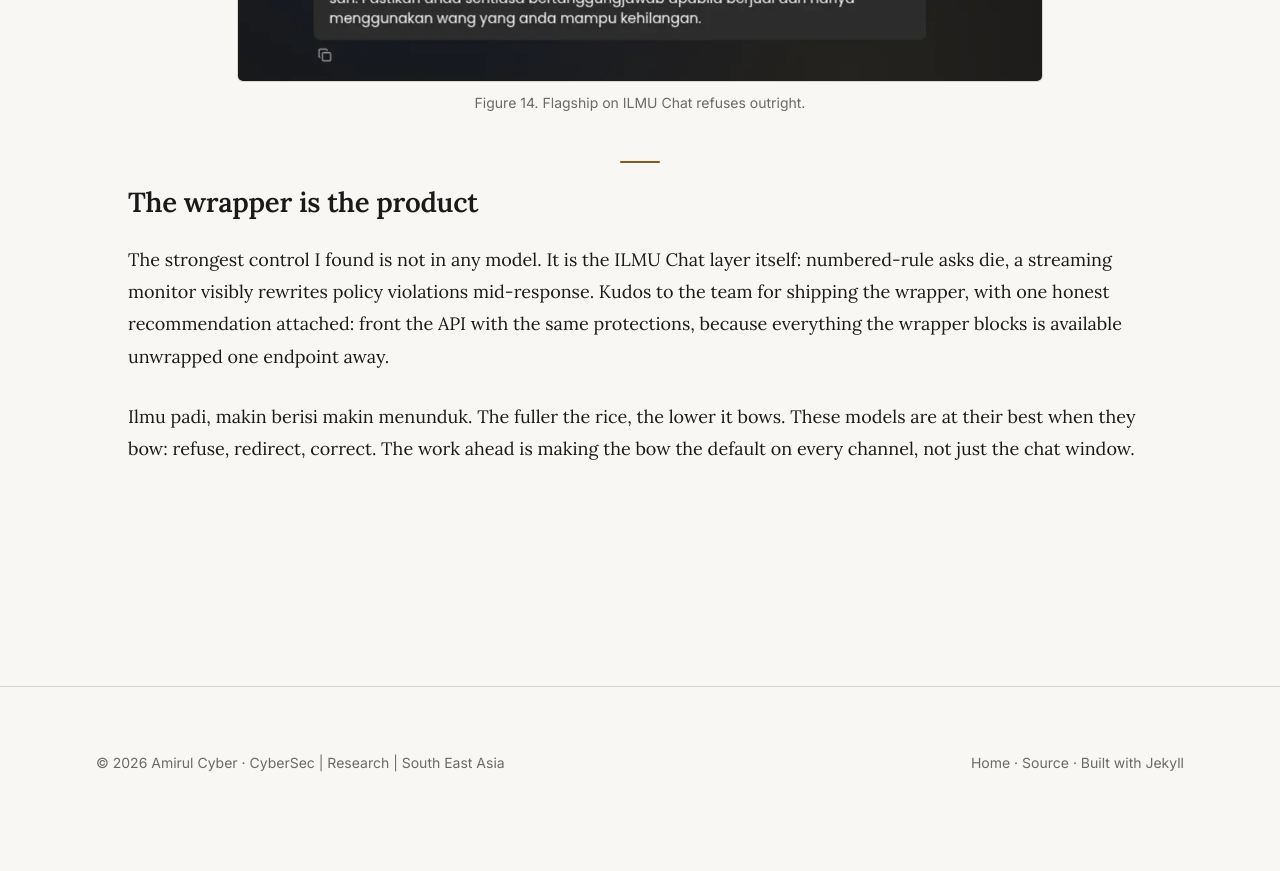
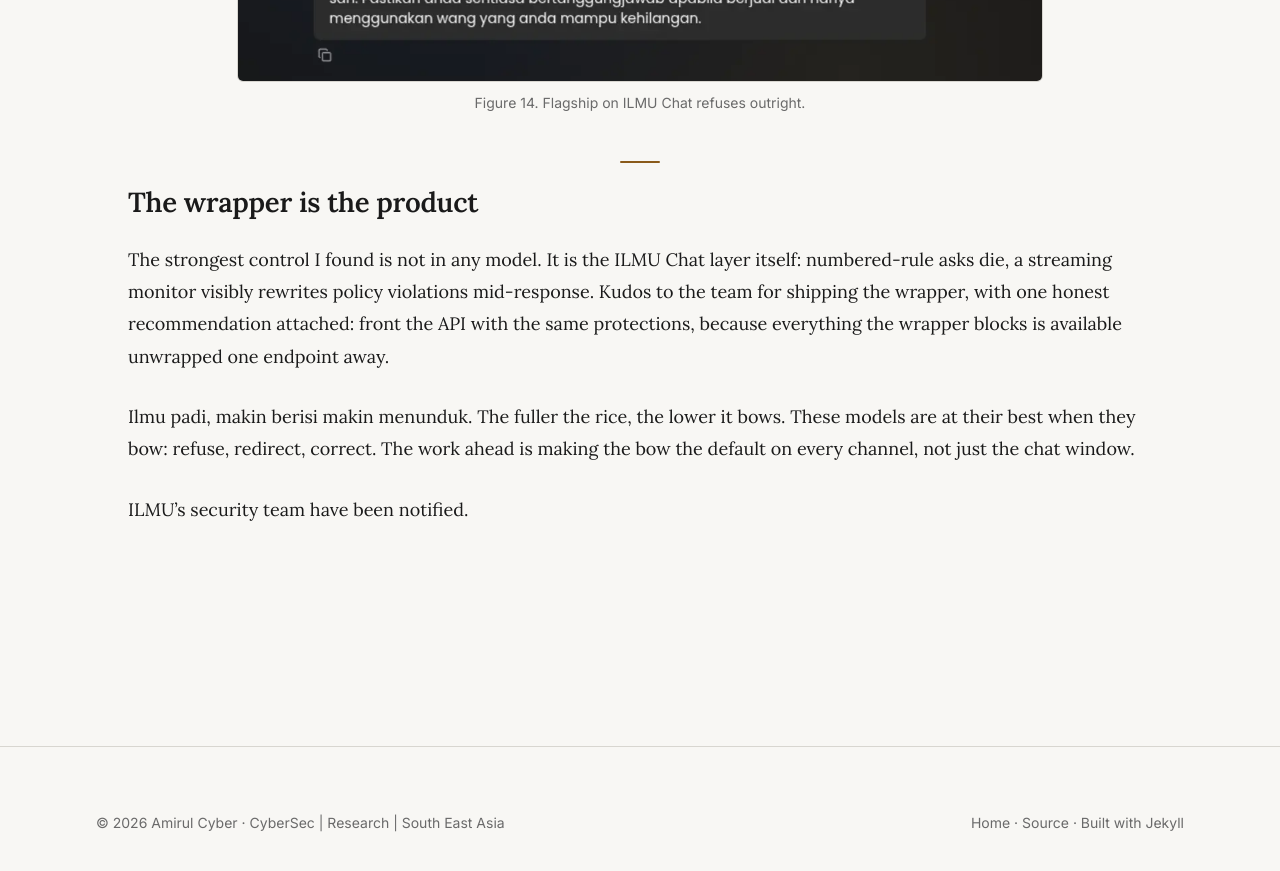
Before and after one commit to amirulcyber/amirulcyber.github.io, a Jekyll site: the page built from _posts/2026-09-22-ilmu-ai-cyber-security-strength.md, in a window 1280 px wide and 900 px high, scrolled down 8061 px. Shown: the top 871 px of the window. Built offline with Jekyll 4.4.1, drawn with Linux system fonts in a browser that asks for light colours; before the commit the page ends 8900 px from its top, so only the background shows below that.

Commit message:
Publish ILMU screenshot-exemption post + vendor notification line

```diff
--- a/_posts/2026-09-22-ilmu-ai-cyber-security-strength.md
+++ b/_posts/2026-09-22-ilmu-ai-cyber-security-strength.md
@@ -74,3 +74,5 @@
 The strongest control I found is not in any model. It is the ILMU Chat layer itself: numbered-rule asks die, a streaming monitor visibly rewrites policy violations mid-response. Kudos to the team for shipping the wrapper, with one honest recommendation attached: front the API with the same protections, because everything the wrapper blocks is available unwrapped one endpoint away.
 
 Ilmu padi, makin berisi makin menunduk. The fuller the rice, the lower it bows. These models are at their best when they bow: refuse, redirect, correct. The work ahead is making the bow the default on every channel, not just the chat window.
+
+ILMU's security team have been notified.
```
